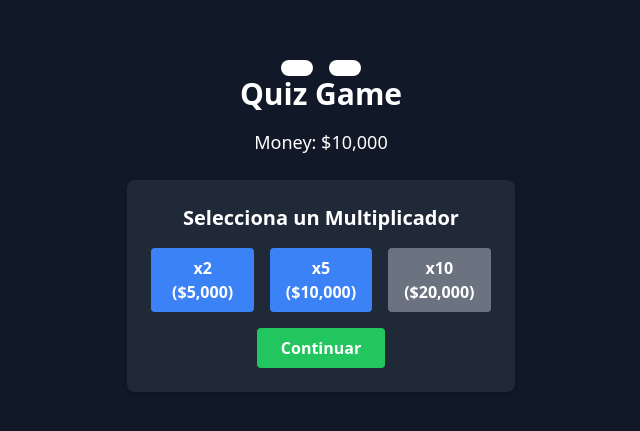
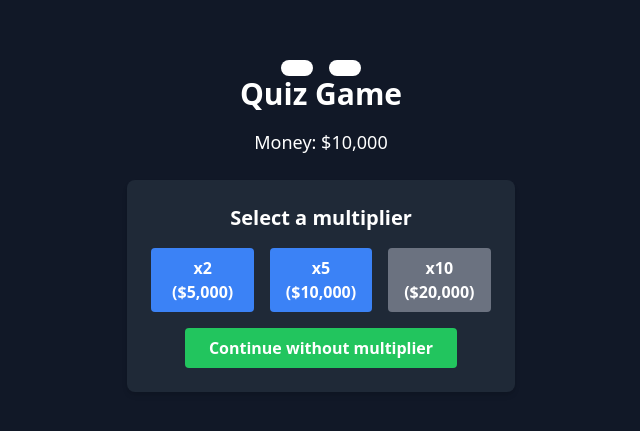
Before and after one commit to 0siel/seven-habits, a React (Vite) app: page /wealthy/game in a window 1280 px wide. Shown: the part 179-610 px from the top of the page, without its empty margins (319-959 px from the left). Built offline with nearby package versions, Linux system fonts and the light colour scheme.

Commit message:
UI in English

```diff
--- a/src/components/wealthy/wealthy_game/MultiplierSelection.jsx
+++ b/src/components/wealthy/wealthy_game/MultiplierSelection.jsx
@@ -3,7 +3,7 @@
 const MultiplierSelection = ({ wealth, multipliers, onMultiplierSelect }) => {
   return (
     <div className="bg-gray-800 p-6 rounded-lg shadow-md text-center">
-      <h2 className="text-xl font-semibold mb-4">Selecciona un Multiplicador</h2>
+      <h2 className="text-xl font-semibold mb-4">Select a multiplier</h2>
       <div className="grid grid-cols-3 gap-4">
         {multipliers.map((multiplier) => (
           <button
@@ -24,7 +24,7 @@
         className="mt-4 px-6 py-2 bg-green-500 hover:bg-green-600 text-white rounded font-bold"
         onClick={() => onMultiplierSelect(1, 0)}
       >
-        Continuar
+        Continue without multiplier
       </button>
     </div>
   );
```
